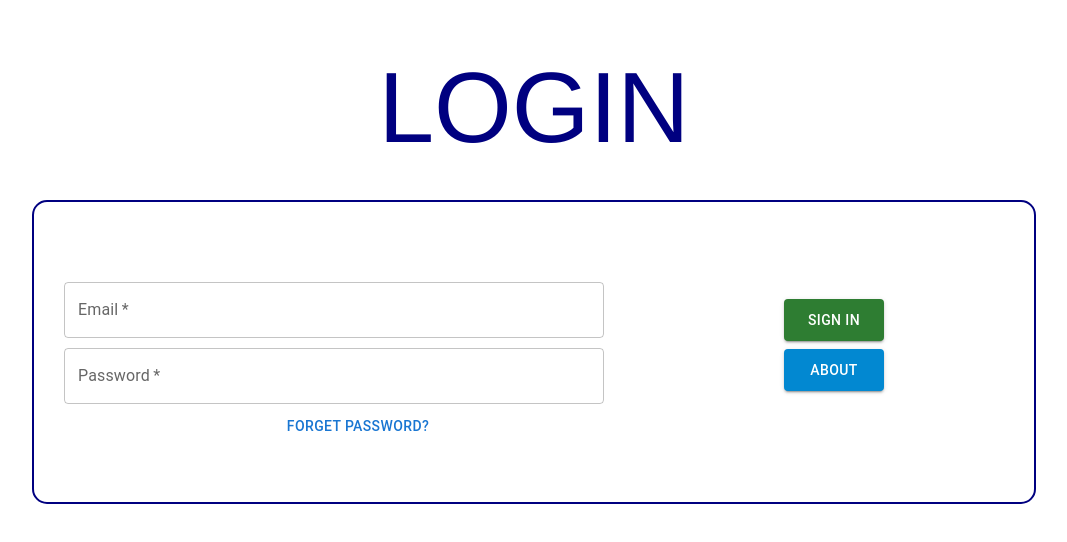
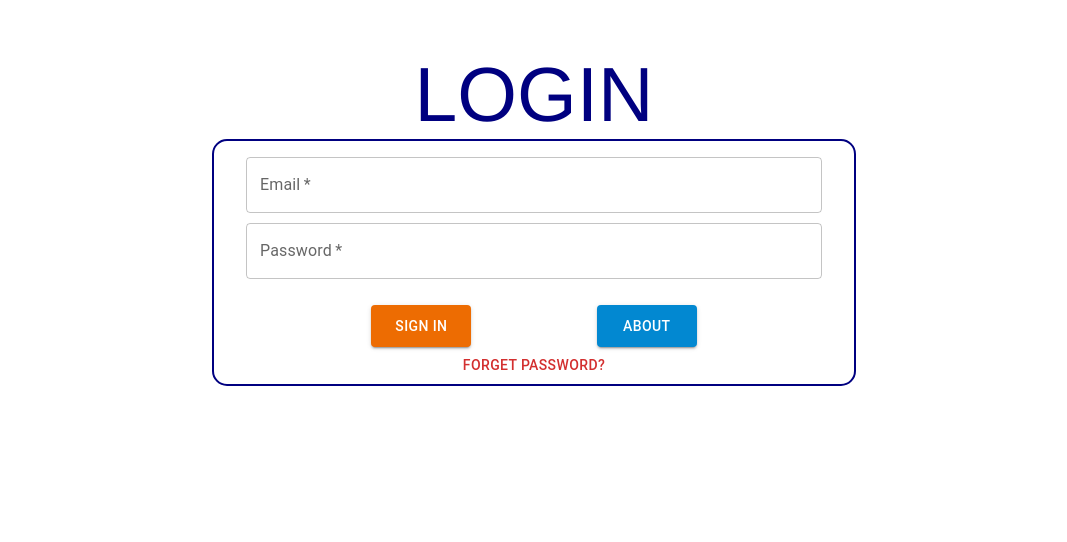
Before and after one commit to erhan-er/Wabbajack, a React (Create React App) app in the folder wabbajack_app/wabbajack_app/: page / in a window 1280 px wide. Shown: the top 542 px of the page, without its empty margins (106-1173 px from the left). Built offline with nearby package versions, Linux system fonts and the light colour scheme.

Commit message:
Login Box is redesigned

```diff
--- a/wabbajack_app/wabbajack_app/public/index.html
+++ b/wabbajack_app/wabbajack_app/public/index.html
@@ -24,7 +24,7 @@
       work correctly both with client-side routing and a non-root public URL.
       Learn how to configure a non-root public URL by running `npm run build`.
     -->
-    <title>React App</title>
+    <title>Wabbajack</title>
   </head>
   <body>
     <noscript>You need to enable JavaScript to run this app.</noscript>
--- a/wabbajack_app/wabbajack_app/src/Components/LoginBox.js
+++ b/wabbajack_app/wabbajack_app/src/Components/LoginBox.js
@@ -13,49 +13,46 @@ const style = makeStyles({
       margin: "0 auto",
       marginTop: "50px",
       width: "25%",
-      height: "150px",
-      fontSize: "100px",
+      fontSize: "8vw",
       color: "#000080",
+      "@media screen and (min-width: 1080px)": {
+         fontSize: "6vw"
+      },
    },
    login_box: {
       margin: "0 auto",
-      width: "1000px",
-      height: "300px",
+      width: "90%",
       border: "2px solid #000080",
       borderRadius: "15px",
-      display: "flex"
+      display: "flex",
+      flexDirection: "column",
+
+      "@media screen and (min-width: 1080px)": {
+         width: "50%",
+      },
    },
    text_field_box: {
       display: "flex",
       alignItems: "center",
       flexDirection: "column",
-      width: "60%",
-      margin: "0",
-      marginTop: "4rem",
-      position: "relative"
+      width: "100%",
+      flexDirection: "column",
    },
    text_field: {
       width: "90%",
       height: "42px",
-      marginTop: "200px",
+
    },
    forget_password: {
-      marginTop: "20px",
-      position: "absolute",
-      left: "24px",
-      bottom: "-10px",
-      textDecoration: "underline",
+      marginTop: "2rem",
    },
    button_box: {
-      width: "100px",
-      height: "100px",
+      width: "90%",
+      margin: "0 auto",
+      marginTop: "2rem",
       display: "flex",
-      alignItems: "center",
-      flexDirection: "column",
-      position: "absolute",
-      marginLeft: "750px",
-      marginTop: "5.8rem",
-      justifyContent: "space-around"
+      flexDirection: "row",
+      justifyContent: "space-evenly",
 
    },
    button: {
@@ -73,15 +70,17 @@ function LoginBox() {
          <div className={classes.login_text}>LOGIN</div>
          <Box className={classes.login_box}>
             <Box className={classes.text_field_box}>
-               <TextField className={classes.text_field} margin="normal" label="Email" type="email" required />
-               <TextField className={classes.text_field} margin="normal" label="Password" type="password" required />
-               <Button variant="text" className={classes.forget_password}>Forget Password?</Button>
+               <TextField className={classes.text_field}  margin = "normal" label="Email" type="email" required />
+               <TextField className={classes.text_field}  margin = "normal" label="Password" type="password" required />
             </Box>
             <Box className={classes.button_box}>
                <Link to="/Home">
-                  <Button variant="contained" color="success" className={classes.button}>Sign in</Button>
+                  <Button variant="contained" color = "warning" className={classes.button}>Sign in</Button>
                </Link>
                <Button variant="contained" color="info" className={classes.button}>About</Button>
+            </Box>
+            <Box>
+               <Button variant="text" color = "error" className={classes.forget_password}>Forget Password?</Button>
             </Box>
          </Box>
       </Box>
--- a/wabbajack_app/wabbajack_app/src/Components/Menu.js
+++ b/wabbajack_app/wabbajack_app/src/Components/Menu.js
@@ -52,7 +52,7 @@ function Menu ({open, setIsOpen, userType}) {
                <Divider />
                { ChooseUserType( userType ).map((text, index) => (
                   <Box>
-                     <Link to = {"/" + text.replace(/ /g, "-")}  style = {{textDecoration: "none", color: "black"}}>
+                     <Link to = {text === "Logout"? "/" : "/" + text.replace(/ /g, "-")}  style = {{textDecoration: "none", color: "black"}}>
                         <ListItem button key={text}>
                            <ListItemText primary={text} />
                         </ListItem>
```
